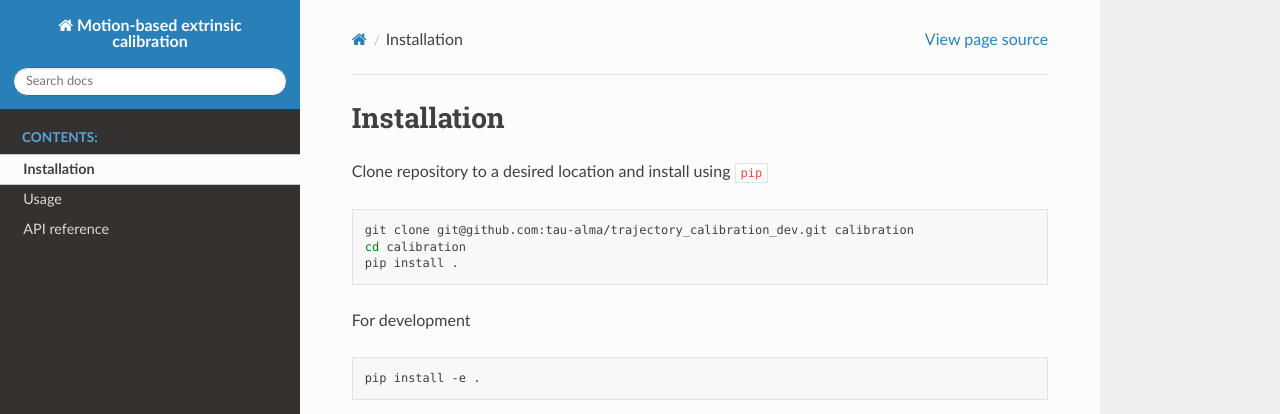
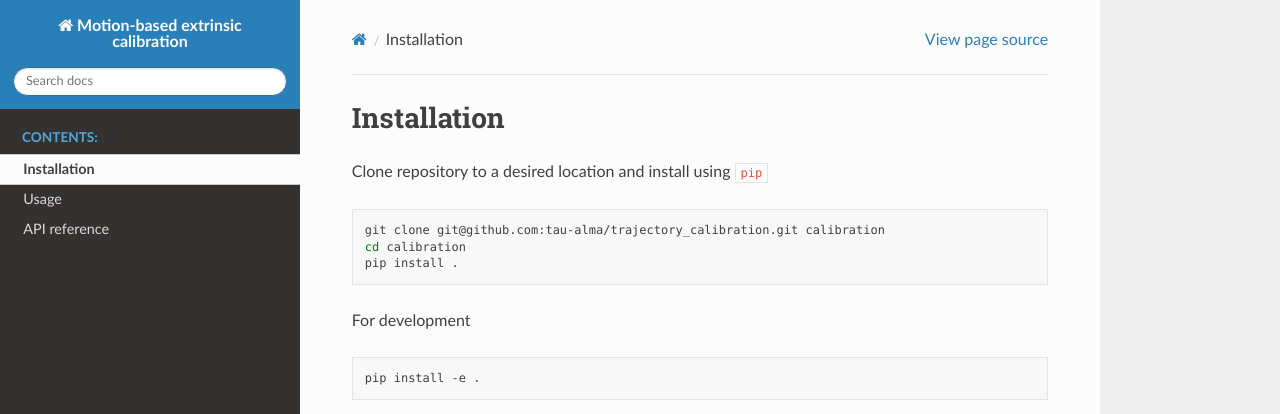
Before and after one commit to tau-alma/trajectory_calibration, a Sphinx documentation site: the page built from docs/installation.rst, in a window 1280 px wide. Shown: the top 414 px of the page. Built offline with Sphinx 7.4.7 and the Read the Docs theme 2.0.0, drawn with Linux system fonts in a browser that asks for light colours; pages that are not in the unit, such as notebooks, are missing from menus.

```diff
--- a/docs/installation.rst
+++ b/docs/installation.rst
@@ -5,7 +5,7 @@ Clone repository to a desired location and install using ``pip``
 
 .. code-block:: bash
 
-   git clone git@github.com:tau-alma/trajectory_calibration_dev.git calibration
+   git clone git@github.com:tau-alma/trajectory_calibration.git calibration
    cd calibration
    pip install .
 
```
Also changed, not shown: README.md (+2 -12 lines), .readthedocs.yaml (added).
